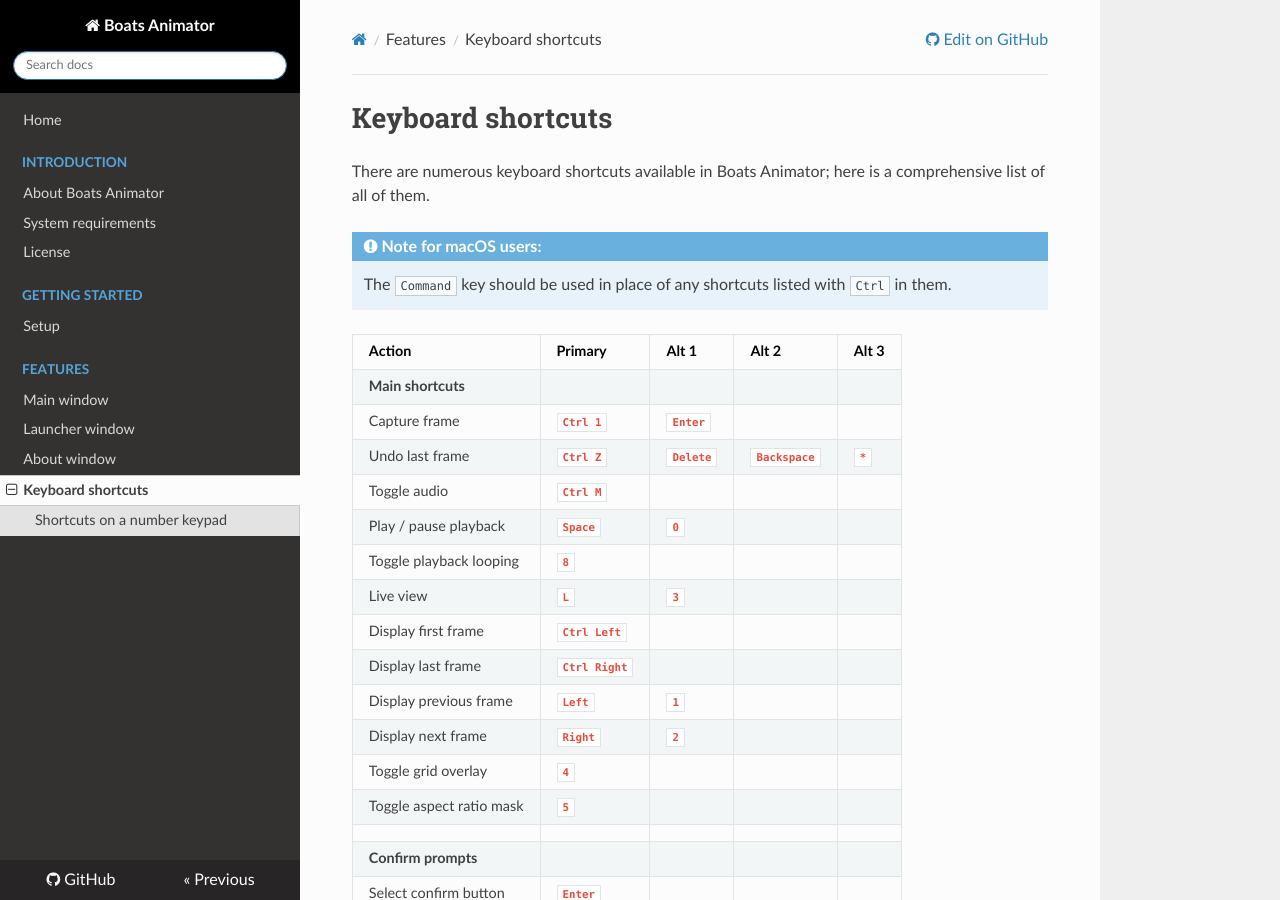
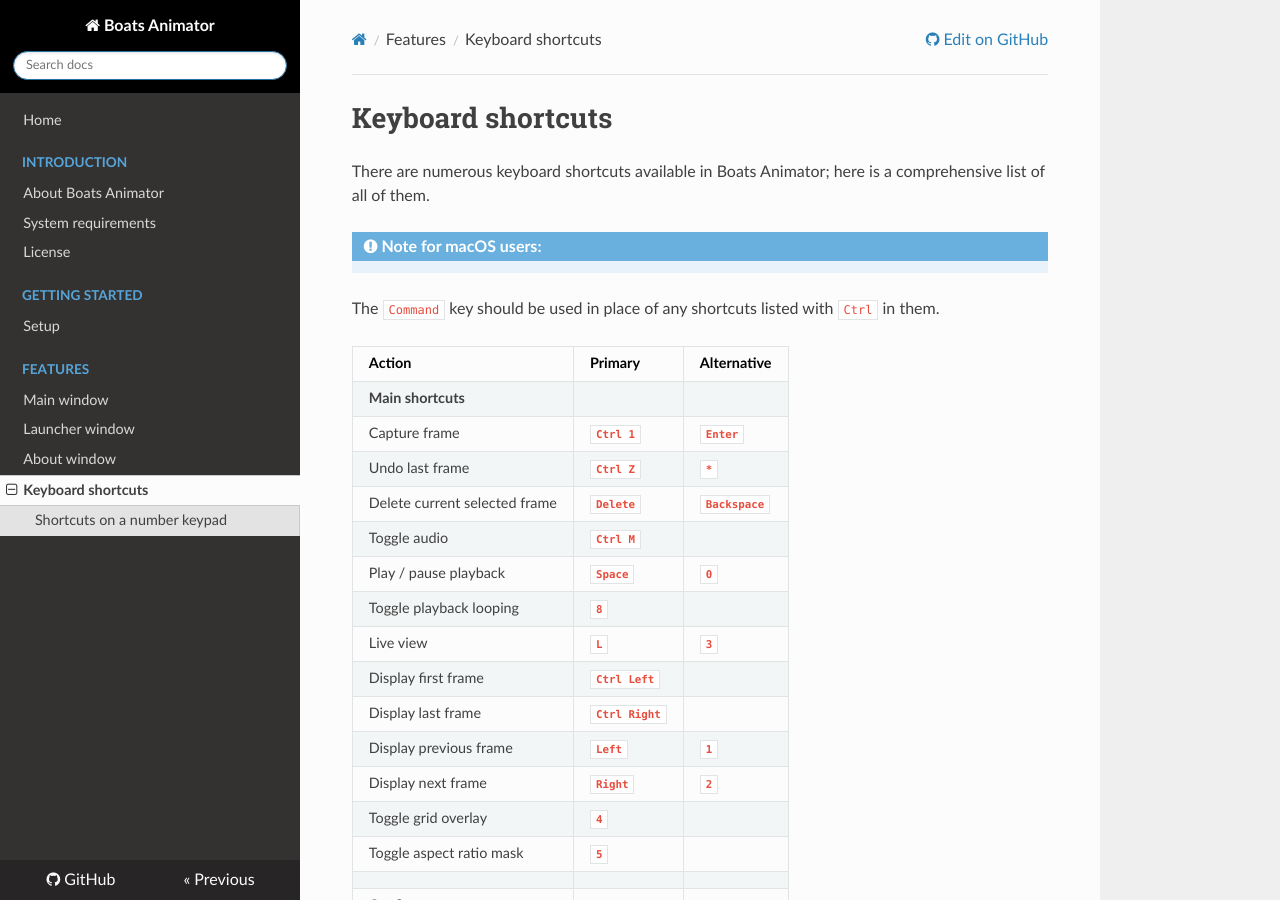
Before and after one commit to charlielee/boats-animator, an MkDocs documentation site: the page built from docs/features/keyboard-shortcuts.md, in a window 1280 px wide and 900 px high. Built offline with MkDocs 1.6.1, drawn with Linux system fonts in a browser that asks for light colours; nearby versions of some CDN libraries; old or Windows-style settings are respelled for this version of MkDocs.

Commit message:
Bug fixes and keyboard shortcut

```diff
--- a/docs/features/keyboard-shortcuts.md
+++ b/docs/features/keyboard-shortcuts.md
@@ -2,27 +2,28 @@
 There are numerous keyboard shortcuts available in Boats Animator; here is a comprehensive list of all of them.
 
 !!! note "Note for macOS users:"
-    The `Command` key should be used in place of any shortcuts listed with `Ctrl` in them.
+ The `Command` key should be used in place of any shortcuts listed with `Ctrl` in them.
 
-| Action                   | Primary          | Alt 1        | Alt 2           | Alt 3   |
-|--------------------------|------------------|--------------|-----------------|---------|
-| **Main shortcuts**       |                  |              |                 |         |
-| Capture frame            | **`Ctrl 1`**     | **`Enter`**  |                 |         |
-| Undo last frame          | **`Ctrl Z`**     | **`Delete`** | **`Backspace`** | **`*`** |
-| Toggle audio             | **`Ctrl M`**     |              |                 |         |
-| Play / pause playback    | **`Space`**      | **`0`**      |                 |         |
-| Toggle playback looping  | **`8`**          |              |                 |         |
-| Live view                | **`L`**          | **`3`**      |                 |         |
-| Display first frame      | **`Ctrl Left`**  |              |                 |         |
-| Display last frame       | **`Ctrl Right`** |              |                 |         |
-| Display previous frame   | **`Left`**       | **`1`**      |                 |         |
-| Display next frame       | **`Right`**      | **`2`**      |                 |         |
-| Toggle grid overlay      | **`4`**          |              |                 |         |
-| Toggle aspect ratio mask | **`5`**          |              |                 |         |
-|                          |                  |              |                 |         |
-| **Confirm prompts**      |                  |              |                 |         |
-| Select confirm button    | **`Enter`**      |              |                 |         |
-| Cancel confirm prompt    | **`Esc`**        | **`/`**      |                 |         |
+| Action | Primary | Alternative |
+|-|-|-|
+| **Main shortcuts** | | |
+| Capture frame | **`Ctrl 1`** | **`Enter`** |
+| Undo last frame | **`Ctrl Z`** | **`*`** |
+| Delete current selected frame | **`Delete`** | **`Backspace`** |
+| Toggle audio | **`Ctrl M`** | |
+| Play / pause playback | **`Space`** | **`0`** |
+| Toggle playback looping | **`8`** | |
+| Live view | **`L`** | **`3`** |
+| Display first frame | **`Ctrl Left`** | |
+| Display last frame | **`Ctrl Right`** | |
+| Display previous frame | **`Left`** | **`1`** |
+| Display next frame | **`Right`** | **`2`** |
+| Toggle grid overlay | **`4`** | |
+| Toggle aspect ratio mask | **`5`** | |
+| | | |
+| **Confirm prompts** | | |
+| Select confirm button | **`Enter`** | |
+| Cancel confirm prompt | **`Esc`** | **`/`** |
 
 ## Shortcuts on a number keypad
 Boats Animator's shortcuts have been chosen so that the most common can be accessed using a number keypad:
```
Also changed, not shown: 4 other files.
